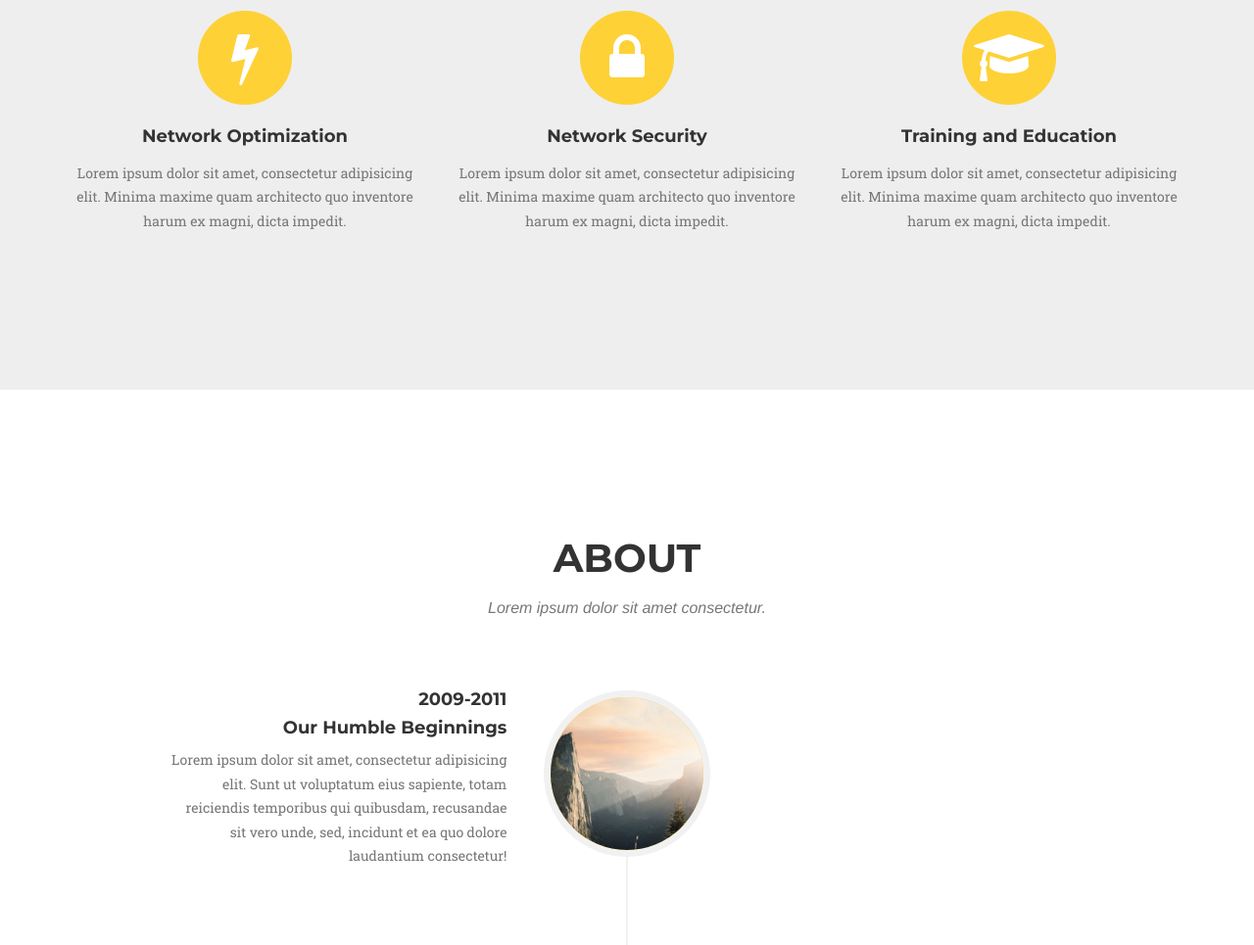
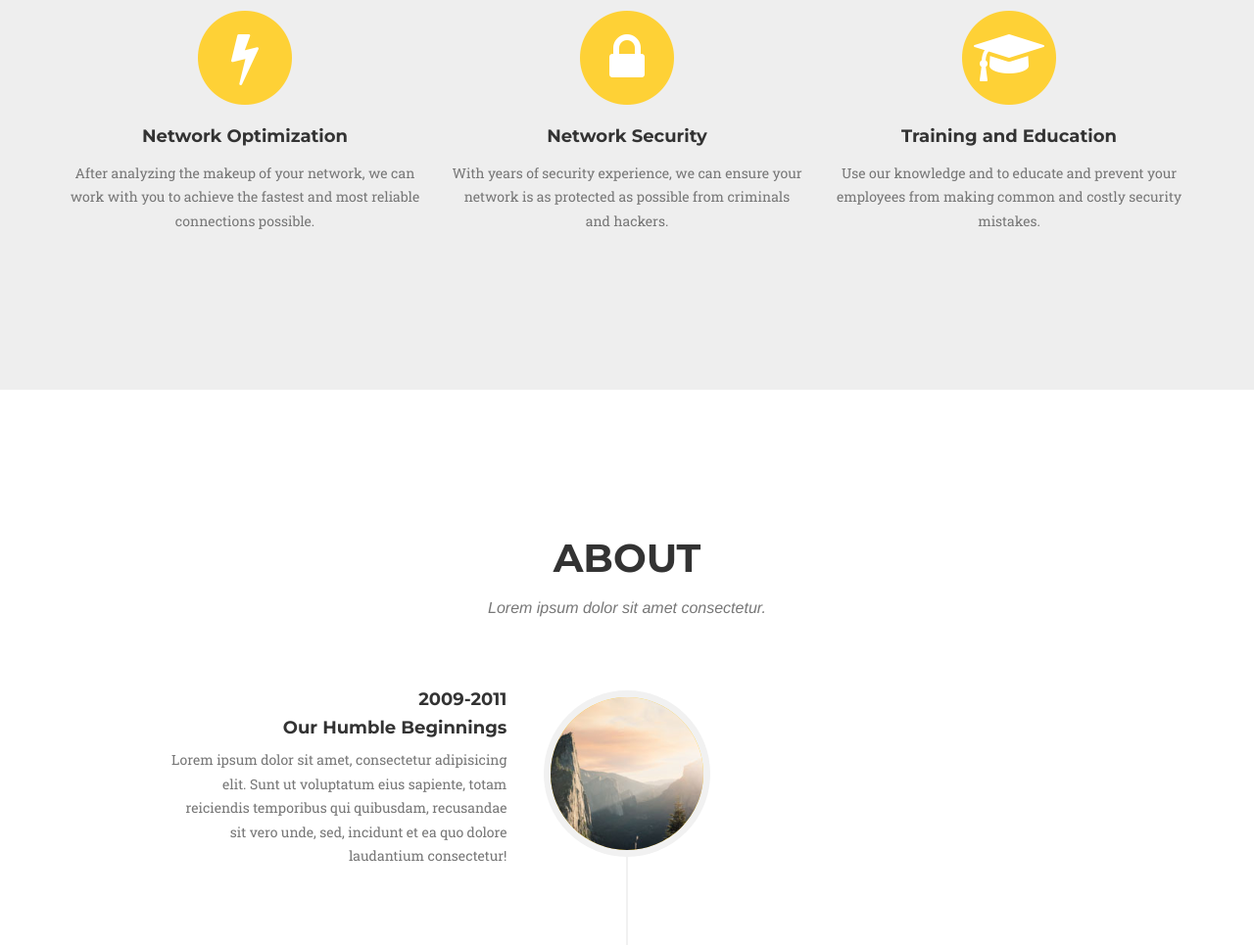
Before and after one commit to flumpson/flumpson.github.io, a website: page index.html in a window 1280 px wide. Shown: the part 964-1929 px from the top of the page at 98% size. Drawn offline with nearby package versions, Linux system fonts and the light colour scheme; a web font is replaced by a local one.

Commit message:
adds services descritions to services portion

```diff
--- a/index.html
+++ b/index.html
@@ -101,7 +101,7 @@
                         <i class="fa fa-bolt fa-stack-1x fa-inverse"></i>
                     </span>
                     <h4 class="service-heading">Network Optimization</h4>
-                    <p class="text-muted">Lorem ipsum dolor sit amet, consectetur adipisicing elit. Minima maxime quam architecto quo inventore harum ex magni, dicta impedit.</p>
+                    <p class="text-muted">After analyzing the makeup of your network, we can work with you to achieve the fastest and most reliable connections possible.</p>
                 </div>
                 <div class="col-md-4">
                     <span class="fa-stack fa-4x">
@@ -109,7 +109,7 @@
                         <i class="fa fa-lock fa-stack-1x fa-inverse"></i>
                     </span>
                     <h4 class="service-heading">Network Security</h4>
-                    <p class="text-muted">Lorem ipsum dolor sit amet, consectetur adipisicing elit. Minima maxime quam architecto quo inventore harum ex magni, dicta impedit.</p>
+                    <p class="text-muted">With years of security experience, we can ensure your network is as protected as possible from criminals and hackers.</p>
                 </div>
                 <div class="col-md-4">
                     <span class="fa-stack fa-4x">
@@ -117,7 +117,7 @@
                         <i class="fa fa-graduation-cap fa-stack-1x fa-inverse"></i>
                     </span>
                     <h4 class="service-heading">Training and Education</h4>
-                    <p class="text-muted">Lorem ipsum dolor sit amet, consectetur adipisicing elit. Minima maxime quam architecto quo inventore harum ex magni, dicta impedit.</p>
+                    <p class="text-muted">Use our knowledge and to educate and prevent your employees from making common and costly security mistakes.</p>
                 </div>
             </div>
         </div>
```
